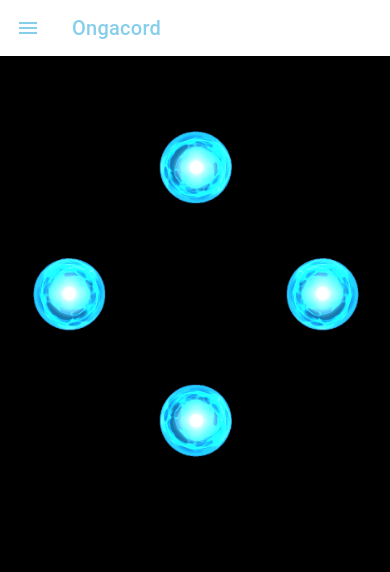
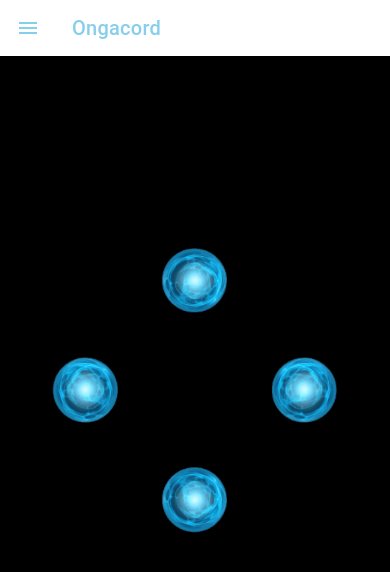
Before and after one commit to ArkDriveDev/Ongacord, a React (Vite) app: page /hologram in a window 390 px wide. Shown: the top 572 px of the page. Built offline with nearby package versions, Linux system fonts and the light colour scheme.

Commit message:
lets try these adjustmenet

```diff
--- a/src/pages/Hologram.css
+++ b/src/pages/Hologram.css
@@ -1,4 +1,4 @@
-/* Perfect Black Background */
+/* Solid Black Background */
 ion-content.hologram-container {
   --background: #000000;
   background: #000;
@@ -13,85 +13,84 @@ ion-content.hologram-container {
   overflow: hidden;
 }
 
-/* Centered Container - MAX Bottom Adjustment */
+/* Perfectly Centered Container */
 .hologram-center {
   position: relative;
-  width: 140vmin;
-  height: 140vmin;
-  max-width: 600px;
-  max-height: 600px;
-  margin: 70px 0 0 -35px; /* Increased to 70px down, -35px left */
-  transform: translateX(-5px);
+  width: 120vmin;
+  height: 120vmin;
+  max-width: 500px;
+  max-height: 500px;
+  margin: 25vh auto 0; /* 25vh pushes down from top */
+  transform: translateY(-10%); /* Fine-tunes vertical position */
 }
 
-/* Image Containers (Unchanged) */
+/* Image Containers */
 .reflection-image {
   position: absolute;
-  width: 20%;
-  height: 20%;
+  width: 22%;
+  height: 22%;
   display: flex;
   justify-content: center;
   align-items: center;
   background: transparent;
 }
 
-/* Image Styling (Unchanged) */
+/* Image Styling - No Effects */
 .reflection-image img {
   width: 80%;
   height: 80%;
   object-fit: contain;
-  filter: brightness(1.7);
 }
 
-/* Spacing Positions (Unchanged) */
+/* Positioning */
 .reflection-image.top {
-  top: 10%;
+  top: 12%;
   left: 50%;
   transform: translateX(-50%);
 }
 
 .reflection-image.right {
   top: 50%;
-  right: 10%;
+  right: 12%;
   transform: translateY(-50%) rotate(90deg) scaleX(-1);
 }
 
 .reflection-image.bottom {
-  bottom: 10%;
+  bottom: 12%;
   left: 50%;
   transform: translateX(-50%) scaleY(-1);
 }
 
 .reflection-image.left {
   top: 50%;
-  left: 10%;
+  left: 12%;
   transform: translateY(-50%) rotate(270deg);
 }
 
-/* Mobile Responsiveness */
+/* Mobile Perfect Centering */
 @media (max-width: 768px) {
   .hologram-center {
-    width: 120vmin;
-    height: 120vmin;
-    margin: 60px 0 0 -30px; /* 60px down, -30px left */
-    transform: translateX(-8px);
+    width: 100vmin;
+    height: 100vmin;
+    margin: 30vh auto 0; /* More push down for mobile */
+    transform: translateY(-15%); /* Stronger adjustment for mobile */
   }
 
   .reflection-image {
-    width: 22%;
-    height: 22%;
+    width: 24%;
+    height: 24%;
   }
 
   .reflection-image.top {
-    top: 12%;
+    top: 10%;
   }
   .reflection-image.right {
-    right: 12%;
+    right: 10%;
   }
   .reflection-image.bottom {
-    bottom: 12%;
+    bottom: 10%;
   }
   .reflection-image.left {
-    left: 12%;
+    left: 10%;
   }
 }
```
